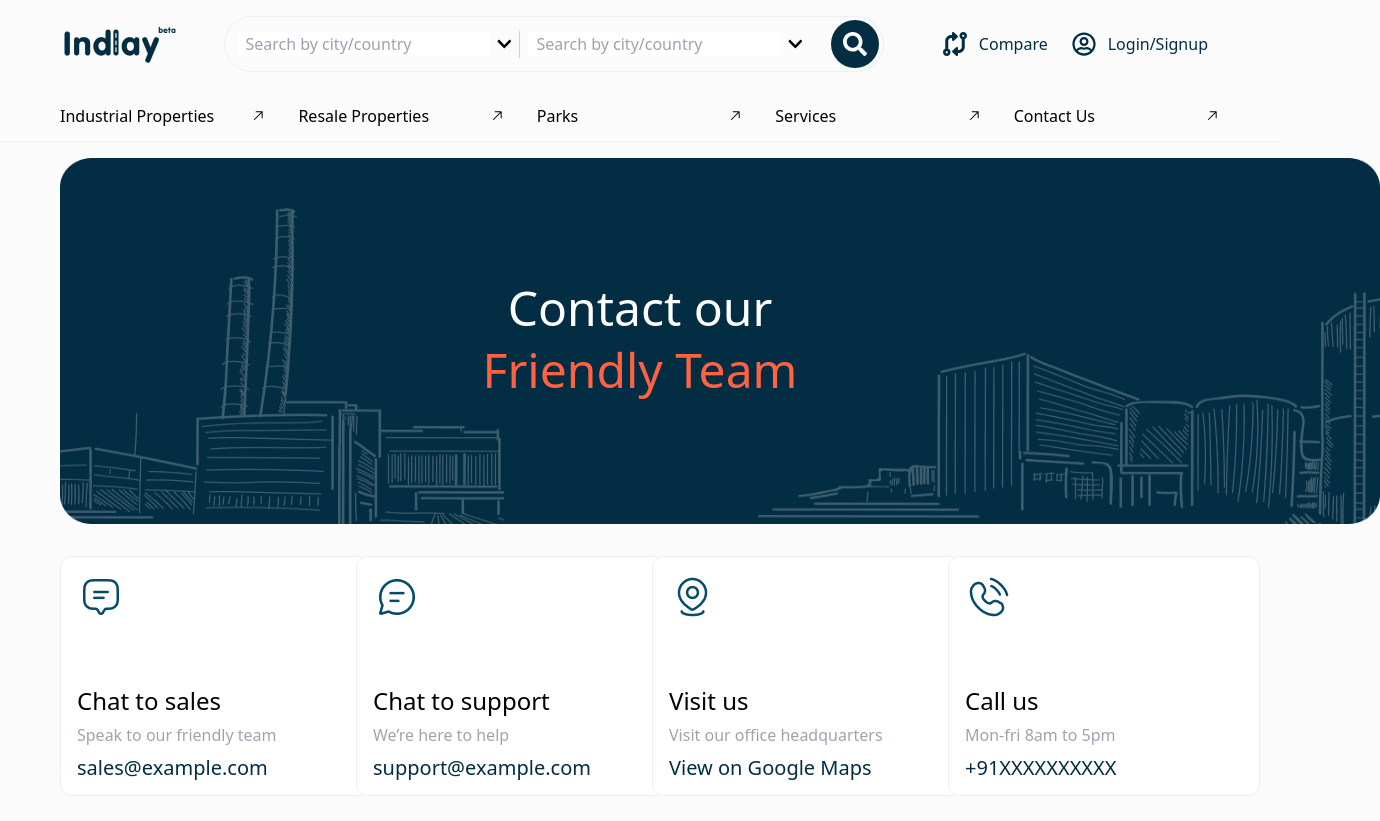
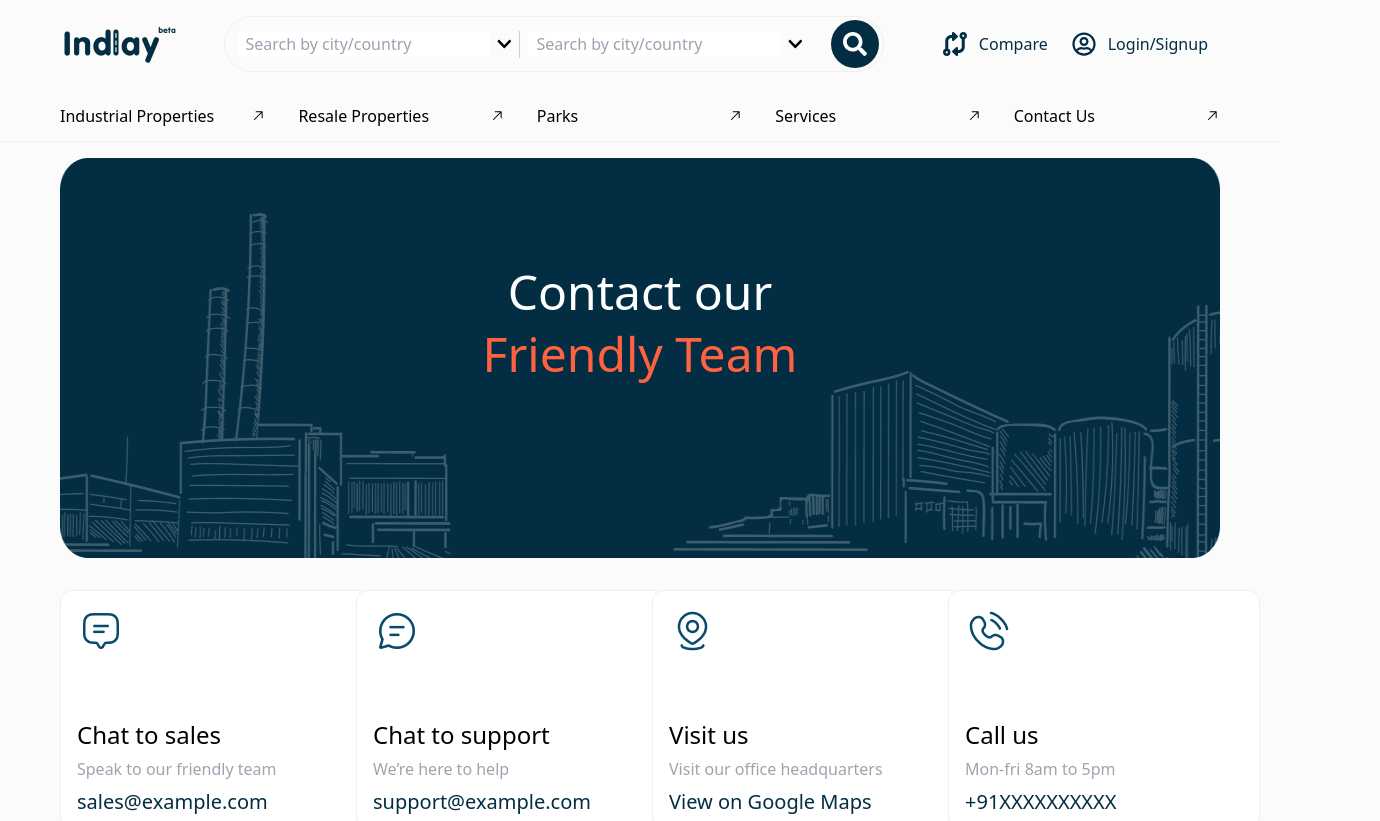
Before and after one commit to mahi25soni/indlay, a Next.js app: page /contact in a window 1280 px wide. Shown: the top 821 px of the page, 1380 px wide, since content can reach past the window. Built offline with nearby package versions, Linux system fonts and the light colour scheme.

Commit message:
Refactor : contact page hero section sorted

```diff
--- a/src/components/ContactPageComponents/ContactFaq/ContactFaq.tsx
+++ b/src/components/ContactPageComponents/ContactFaq/ContactFaq.tsx
@@ -49,7 +49,7 @@ const ContactFaq: React.FC = () => {
         </div>
       </div>
 
-      <div className="w-[350px] lg:w-[870px] mt-6 gap-6">
+      <div className="w-[350px] lg:w-[870px] mt-6 gap-6 text-left">
         {filteredQuestions.map((item, index) => (
           <div
             key={index}
@@ -62,7 +62,7 @@ const ContactFaq: React.FC = () => {
               aria-expanded={openIndex === index}
               aria-controls={`faq-answer-${index}`}
             >
-              <h2 className="text-[16px] lg:text-[20px] leading-[17.92px] lg:leading-[22px] font-medium ">{item.question}</h2>
+              <h2 className="text-left text-[16px] lg:text-[20px] leading-[17.92px] lg:leading-[22px] font-medium ">{item.question}</h2>
               {openIndex === index ? (
                 <CiCircleMinus className="text-gray-500 lg:w-8 lg:h-8 w-6 h-6" />
               ) : (
--- a/src/components/ContactPageComponents/ContactPageHero/ContactPageHero.tsx
+++ b/src/components/ContactPageComponents/ContactPageHero/ContactPageHero.tsx
@@ -1,37 +1,52 @@
-import React from "react";
+"use client"
+import React, { useEffect, useState } from "react";
+
 import Image from "next/image";
 
 const ContactPageHero = () => {
+  const words = ["Industrial Property", "Parks", "Schools", "Hospitals"];
+  const [currentWordIndex, setCurrentWordIndex] = useState(0);
+  const [animate, setAnimate] = useState(true);
+
+  useEffect(() => {
+    const interval = setInterval(() => {
+      // Disable the animation before changing the word
+      setAnimate(false);
+
+      // Change the word after a short delay (to reset animation)
+      setTimeout(() => {
+        setCurrentWordIndex((prevIndex) => (prevIndex + 1) % words.length);
+        setAnimate(true); // Re-enable animation after word change
+      }, 100); // Delay of 100ms to reset the animation
+    }, 3000); // Change word every 3 seconds
+
+    return () => clearInterval(interval);
+  }, [words.length]);
   return (
     <div className="mt-4 px-5 lg:px-15 relative w-full">
-      <div className="relative w-[350px] lg:w-[1320px] h-[400px] lg:h-[366px]">
-        {/* Mobile Image */}
-        <Image
-          src="/contact-mob.png"
-          alt="Contact"
-          layout="fill"
-          objectFit="fill"
-          className="lg:hidden"
-        />
+      <div className="relative flex">
+        <div className="w-full overflow-hidden rounded-20">
+          <Image
+            src="/Hero.png"
+            alt="Logo"
+            width={1320}
+            height={366}
+            className="h-[450px] max-w-none lg:h-[400px] lg:max-w-full"
+          />
+        </div>
 
-        {/* Desktop Image */}
-        <Image
-          src="/Hero.png"
-          alt="Contact"
-          layout="fill"
-          objectFit="fill"
-          className="hidden lg:block"
-        />
-
-      </div>
-
-      <div className="absolute inset-0 hidden lg:flex flex-col justify-center items-center text-center text-secondary">
-        <h2 className="text-[28px] lg:text-[48px] font-normal leading-[33.6px] lg:leading-[57.6px]">
-          Contact our
-        </h2>
-        <p className="tracking-tighter-[2%] text-[28px] lg:text-[48px] font-normal leading-[38.39px] lg:leading-[65.81px] text-primary">
-          Friendly Team
-        </p>
+        <div className="absolute left-1/2 top-[30%] flex h-[190px] max-w-[393px] -translate-x-1/2 -translate-y-1/2 transform flex-col gap-1 text-center text-[32px] font-normal leading-[38.4px] text-secondary lg:top-1/2 lg:text-[48px] lg:leading-[57.6px]">
+          <div className="whitespace-nowrap">Contact our</div>
+          <div className="text-wrapper">
+            <p className="text-primary">Friendly Team</p>
+            {/* <p
+              className={`tracking-tighter-[2%] text-primary ${animate ? "text-changing" : ""
+                }`}
+            >
+              {words[currentWordIndex]}
+            </p> */}
+          </div>
+        </div>
       </div>
 
     </div>
```
